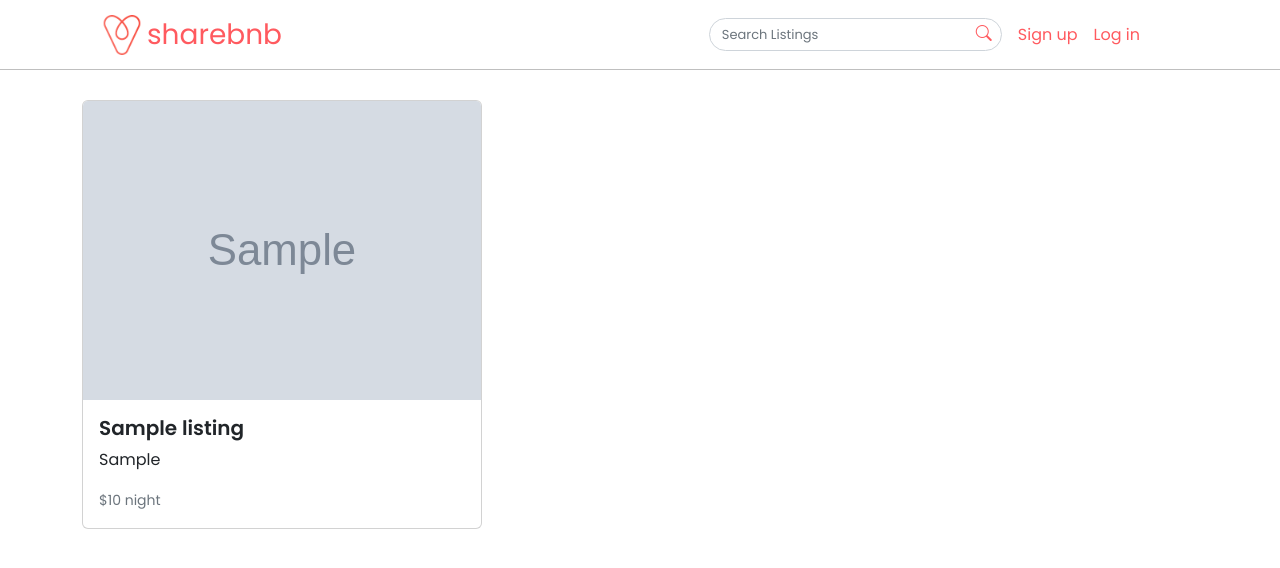
After one commit to bryanpitman/sharebnb, a Flask app: template templates/user-page.html in a window 1280 px wide. The commit adds this page. Shown: the top 568 px of the page. Run offline with Flask 2, Linux system fonts and the light colour scheme; the template is opened without the code that fills it: values that come from a table or form of the project are taken from there, others are empty; tables that the repository leaves empty hold one stand-in row (values such as "Sample post"); grey boxes marked "Sample" are stand-in pictures; some libraries are stand-ins or nearby versions.

Commit message:
user page w/ listings complete

```diff
--- a/app.py
+++ b/app.py
@@ -74,6 +74,7 @@ def do_logout():
     if CURR_USER_KEY in session:
         del session[CURR_USER_KEY]
 
+
 @app.route('/signup', methods=["GET", "POST"])
 def signup():
     """Handle user signup.
@@ -111,8 +112,6 @@ def signup():
         return render_template('/user_signup.html', form=form)
 
 
-
-# TODO: create login form
 @app.route('/login', methods=["GET", "POST"])
 def login():
     """Handle user login and redirect to homepage on success."""
@@ -150,13 +149,10 @@ def logout():
 ##############################################################################
 # Standard restful routes for listings:
 
+
 @app.get('/listings')
 def list_listings():
     """Page with listing of listings."""
-
-    # if not g.user:
-    #     flash("Access unauthorized.", "danger")
-    #     return redirect("/")
 
     search = request.args.get('q')
 
@@ -199,24 +195,23 @@ def delete_listing(listing_id):
 
     return redirect("/listings")
 
-# TODO:
-# TODO:
-# TODO:
-# TODO:
-# TODO:
-
 
 @app.route('/listings/add', methods=["GET", "POST"])
 def add_listings():
     """add a listing to listings."""
+    if not g.user:
+        flash("Please sign-up to create a listing", "warning")
+        return redirect("/")
+
     form = ListingAddForm()
 
     if form.validate_on_submit():
 
         data = form.data
         file = request.files['photo_url']
+        username = g.user.username
 
-        Listing.create(data, file)
+        Listing.create(data, file, username)
         db.session.commit()
         return redirect('/listings')
 
@@ -238,3 +233,19 @@ def page_not_found(e):
     """404 NOT FOUND page."""
 
     return render_template('404.html'), 404
+
+
+##############################################################################
+# General user routes:
+
+@app.get('/users/<username>')
+def user_profile(username):
+    """Page with listing of properties rented by logged-in user."""
+
+    if not g.user:
+        flash("Access unauthorized.", "danger")
+        return redirect("/")
+
+    listings = Listing.query.filter_by(created_by = username)
+
+    return render_template('/user-page.html', user=g.user, listings = listings)
--- a/forms.py
+++ b/forms.py
@@ -25,7 +25,7 @@ class ListingAddForm(FlaskForm):
         FileAllowed(['jpg', 'png'], 'Upload Image')
     ])
     price = IntegerField('Price per Night', validators=[DataRequired()])
-    created_by = StringField('Created by', validators=[DataRequired()])
+    # created_by = StringField('Created by', validators=[DataRequired()])
 
 
 class UserAddForm(FlaskForm):
--- a/models.py
+++ b/models.py
@@ -157,7 +157,7 @@ class Listing(db.Model):
     # def find_all()
 
     @classmethod
-    def create(cls, data, file):
+    def create(cls, data, file, username):
 
         filename = secure_filename(file.filename)
         # filename = filename_result.replace("_", "")
@@ -182,7 +182,7 @@ class Listing(db.Model):
             location=data['location'],
             photo_url=f"{LOCATION_IMAGE_URL}{filename}",
             price=data['price'],
-            created_by=data['created_by'],
+            created_by=username
         )
 
         db.session.add(new_listing)
--- a/templates/base.html
+++ b/templates/base.html
@@ -52,11 +52,11 @@
         <li><a href="/login">Log in</a></li>
         {% else %}
         <li><a href="/listings/add">Add Listing</a></li>
-        <!-- <li>
+        <li>
           <a href="/users/{{ g.user.id }}">
-            <img src="{{ g.user.image_url }}" alt="{{ g.user.username }}">
+            {{ g.user.username }}
           </a>
-        </li> -->
+        </li>
         <!-- <li><a href="/messages/new">New Message</a></li> -->
         <li>
           <form method="POST" action="/logout">
--- /dev/null
+++ b/templates/user-page.html
@@ -0,0 +1,27 @@
+
+
+
+{% extends 'base.html' %}
+<div>
+  {% block content %}
+
+  <div class="card-deck">
+
+    {% for listing in listings %}
+    <a href="/listings/{{listing.id}}" class="card-link">
+      <div class="card listing-card">
+        <img class="card-img-top" src={{listing.photo_url}} alt={{listing.title}}>
+        <div class="card-body">
+          <h5 class="card-title">{{listing.title}}</h5>
+          <p class="card-text">{{listing.location}}</p>
+          <!-- <p class="card-text">{{listing.description}}</p> -->
+          <p class="card-text"><small class="text-muted">${{listing.price}} night</small></p>
+        </div>
+      </div>
+    </a>
+    {% endfor %}
+
+  </div>
+  {% endblock %}
+
+</div>
```
Also changed, not shown: todo.md (+2 -0 lines).
